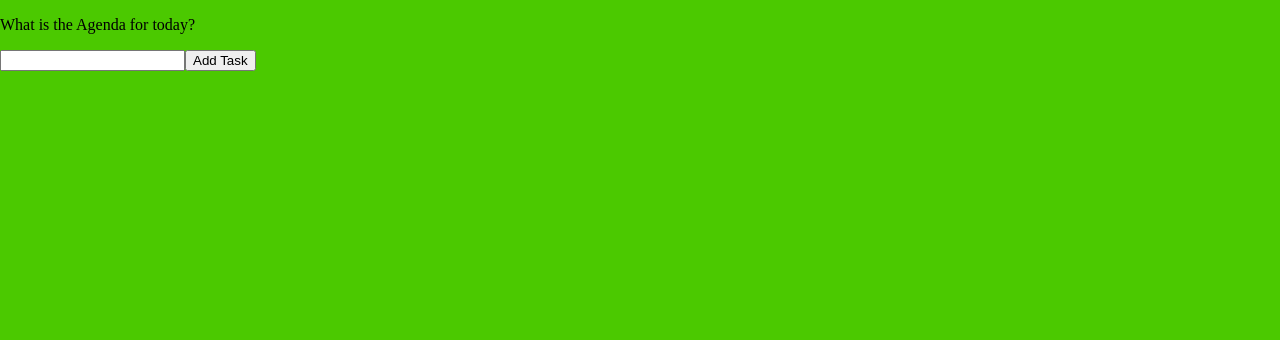
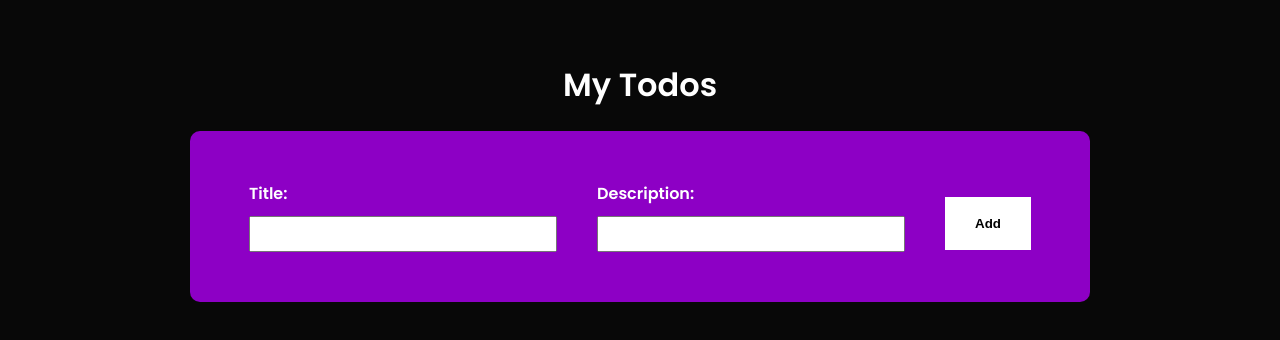
Before and after one commit to Ban1el/react-todo-app, a React (Create React App) app: page / in a window 1280 px wide. Shown: the top 340 px of the page. Built offline with nearby package versions, Linux system fonts and the light colour scheme.

Commit message:
add design of form

```diff
--- a/src/App.js
+++ b/src/App.js
@@ -3,7 +3,6 @@
 import { useState } from "react";
 import "./styles/app.css";
 import Panel from "./components/Panel";
-import TodoList from "./components/TodoList";
 
 function App() {
   const [todo, setTodo] = useState("");
@@ -11,13 +10,15 @@ function App() {
 
   return (
     <div className="App">
-      <Panel
-        todo={todo}
-        todoList={todoList}
-        setTodo={setTodo}
-        setTodoList={setTodoList}
-      />
-      <TodoList todoList={todoList} setTodoList={setTodoList} />
+      <div className="container">
+        <h1>My Todos</h1>
+        <Panel
+          todo={todo}
+          todoList={todoList}
+          setTodo={setTodo}
+          setTodoList={setTodoList}
+        ></Panel>
+      </div>
     </div>
   );
 }
--- a/src/components/Panel.js
+++ b/src/components/Panel.js
@@ -1,14 +1,18 @@
+import styles from "../styles/styles.module.css";
 import TodoForm from "./TodoForm";
+import React from "react";
+import TodoList from "./TodoList";
 
 const Panel = ({ todo, todoList, setTodo, setTodoList }) => {
   return (
-    <div>
+    <div className={styles.panel}>
       <TodoForm
         todo={todo}
         todoList={todoList}
         setTodo={setTodo}
         setTodoList={setTodoList}
       ></TodoForm>
+      <TodoList todoList={todoList} setTodoList={setTodoList} />
     </div>
   );
 };
--- a/src/components/TodoForm.js
+++ b/src/components/TodoForm.js
@@ -1,3 +1,5 @@
+import styles from "../styles/styles.module.css";
+
 const TodoForm = ({ todo, todoList, setTodo, setTodoList }) => {
   const handleSubmit = (event) => {
     event.preventDefault();
@@ -9,10 +11,24 @@ const TodoForm = ({ todo, todoList, setTodo, setTodoList }) => {
   };
 
   return (
-    <form onSubmit={handleSubmit}>
-      <p>What is the Agenda for today?</p>
-      <input onChange={handleChange} type="text" />
-      <button type="submit">Add Task</button>
+    <form onSubmit={handleSubmit} className={styles.add_task_container}>
+      <div className={styles.input_form_group}>
+        <label className={styles.form_label}>Title:</label>
+        <input className={styles.input_field} type="text" />
+      </div>
+
+      <div className={styles.input_form_group}>
+        <label className={styles.form_label}>Description:</label>
+        <input
+          className={styles.input_field}
+          onChange={handleChange}
+          type="text"
+        />
+      </div>
+
+      <button className={styles.add_button} type="submit">
+        Add
+      </button>
     </form>
   );
 };
--- a/src/styles/app.css
+++ b/src/styles/app.css
@@ -1,5 +1,17 @@
+@import url("https://fonts.googleapis.com/css2?family=Poppins:ital,wght@0,100;0,200;0,300;0,400;0,600;1,100;1,200;1,300&display=swap");
+
 body {
-  background-color: #4bc900;
+  background-color: #080808;
   margin: 0;
   padding: 0;
+  color: #fff;
+  font-family: "Poppins", sans-serif;
 }
+
+.container {
+  display: flex;
+  justify-content: center;
+  align-items: center;
+  flex-direction: column;
+  margin-top: 40px;
+}
--- /dev/null
+++ b/src/styles/styles.module.css
@@ -0,0 +1,39 @@
+.panel {
+  background-color: rgb(141, 0, 197);
+  width: 800px;
+  padding: 50px 50px;
+  border-radius: 10px;
+}
+
+.add_task_container {
+  display: flex;
+  flex-direction: row;
+  justify-content: center;
+  gap: 40px;
+}
+
+.input_form_group {
+  display: flex;
+  flex-direction: column;
+}
+
+.add_button {
+  color: black;
+  background-color: #ffffff;
+  border: none;
+  font-weight: bold;
+  padding: 0px 30px;
+  height: 4em;
+  margin-top: 2%;
+}
+
+.form_label {
+  font-weight: bold;
+  margin-bottom: 10px;
+}
+
+.input_field {
+  height: 2em;
+  width: 300px;
+  font-size: 15px;
+}
```
